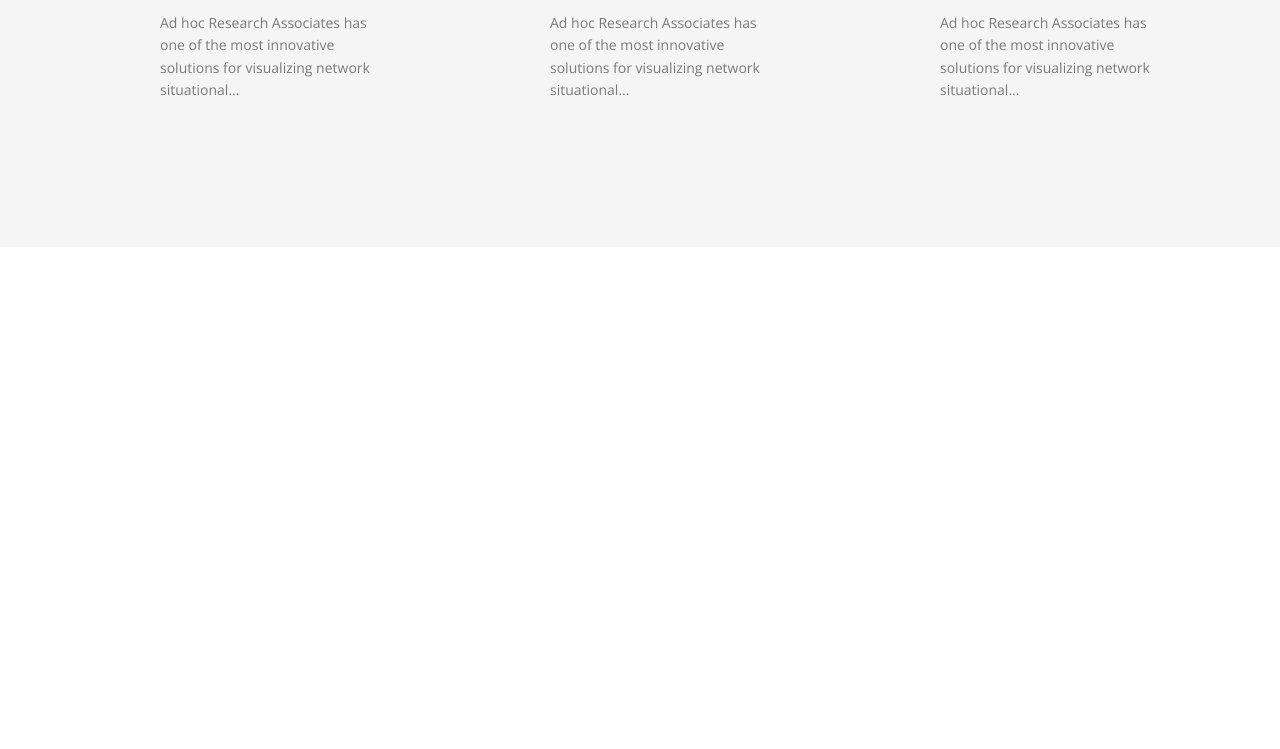
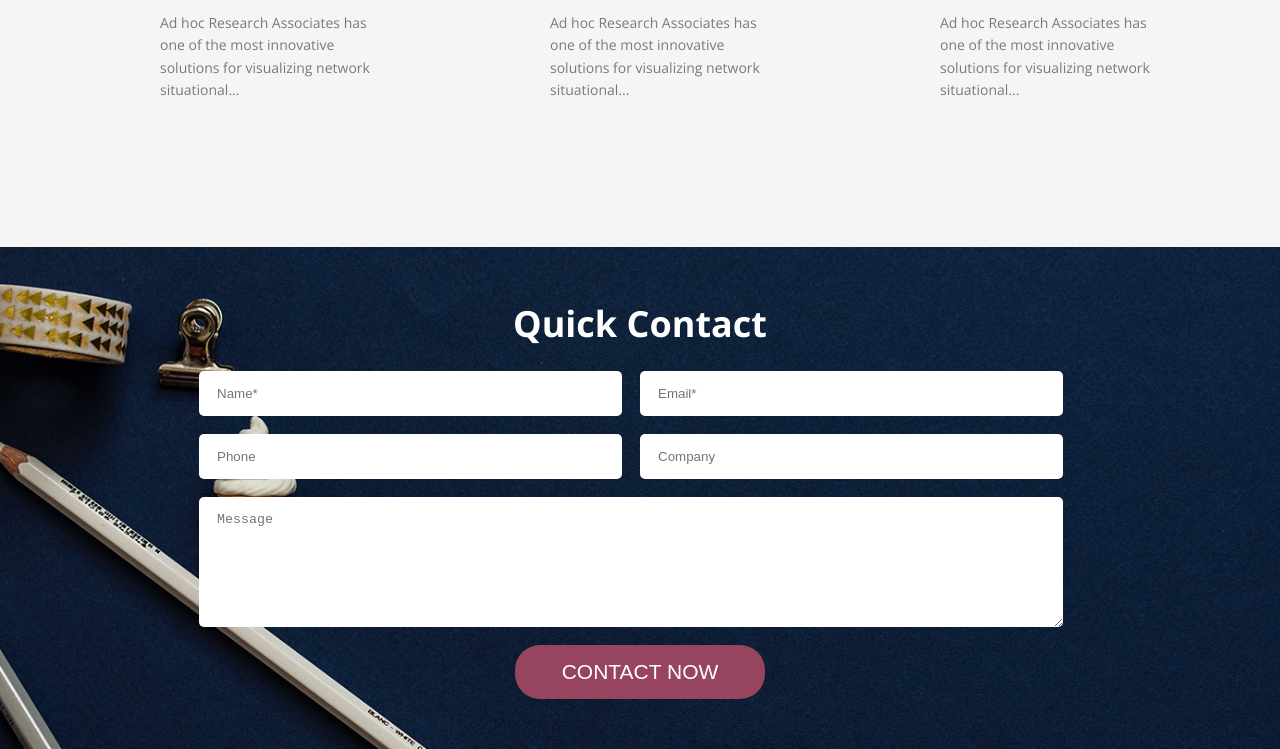
Before and after one commit to MatrixGlitch-Hridoy/PSDtoHTML_Project1, a plain HTML site: page index.html in a window 1280 px wide. Shown: the part 1893-2642 px from the top of the page. Before the commit the page ends 2140 px from the top, so only its background shows below. Drawn offline with nearby package versions, Linux system fonts and the light colour scheme; files whose address does not match are found by name.

Commit message:
Project Done Will Update Later If Needed

```diff
--- a/index.html
+++ b/index.html
@@ -165,6 +165,21 @@
     </section>
 
     <!-- Contact Area -->
+    <section class="contact_area">
+      <div class="inner_contact content">
+        <h1 class="title">Quick Contact</h1>
+        <div class="main_contact_form">
+          <form action="">
+            <input type="text" placeholder="Name*" />
+            <input type="email" placeholder="Email*" />
+            <input type="text" placeholder="Phone" />
+            <input type="text" placeholder="Company" />
+            <textarea placeholder="Message"></textarea>
+            <input type="Submit" value="Contact Now" />
+          </form>
+        </div>
+      </div>
+    </section>
 
     <script src="https://ajax.googleapis.com/ajax/libs/jquery/3.1.1/jquery.min.js"></script>
     <script src="js/plugins.js"></script>
--- a/style.css
+++ b/style.css
@@ -283,3 +283,62 @@ a {
   font-size: 14px;
   opacity: 0.5;
 }
+
+/*Contact Form*/
+.contact_area {
+  background: url(images/ice.jpg);
+  background-size: cover;
+  padding: 50px 0;
+  width: 100%;
+  overflow: hidden;
+}
+
+.contact_area .inner_contact {
+  width: 900px;
+  max-width: 100%;
+  overflow: hidden;
+  margin: 0 auto;
+}
+.contact_area .inner_contact h1.title {
+  text-align: center;
+  font-size: 36px;
+  font-weight: 700;
+  color: #fff;
+}
+.contact_area .main_contact_form {
+  width: 100%;
+  overflow: hidden;
+  margin-top: 20px;
+  text-align: center;
+}
+.contact_area .main_contact_form input {
+  background: #fff;
+  border: 0;
+  width: 43%;
+  float: left;
+  padding: 15px 2%;
+  margin: 0 1% 2%;
+  border-radius: 5px;
+}
+.contact_area .main_contact_form textarea {
+  background: #fff;
+  border: 0;
+  width: 92%;
+  margin: 0 1% 2%;
+  padding: 15px 2%;
+  border-radius: 5px;
+  min-height: 100px;
+  float: left;
+}
+.contact_area .main_contact_form input[type="submit"] {
+  background: #97455f;
+  width: 250px;
+  margin: 0 auto;
+  float: none;
+  color: #fff;
+  font-size: 21px;
+  text-transform: uppercase;
+  border-radius: 25px;
+  cursor: pointer;
+  transition: 0.8s;
+}
```
